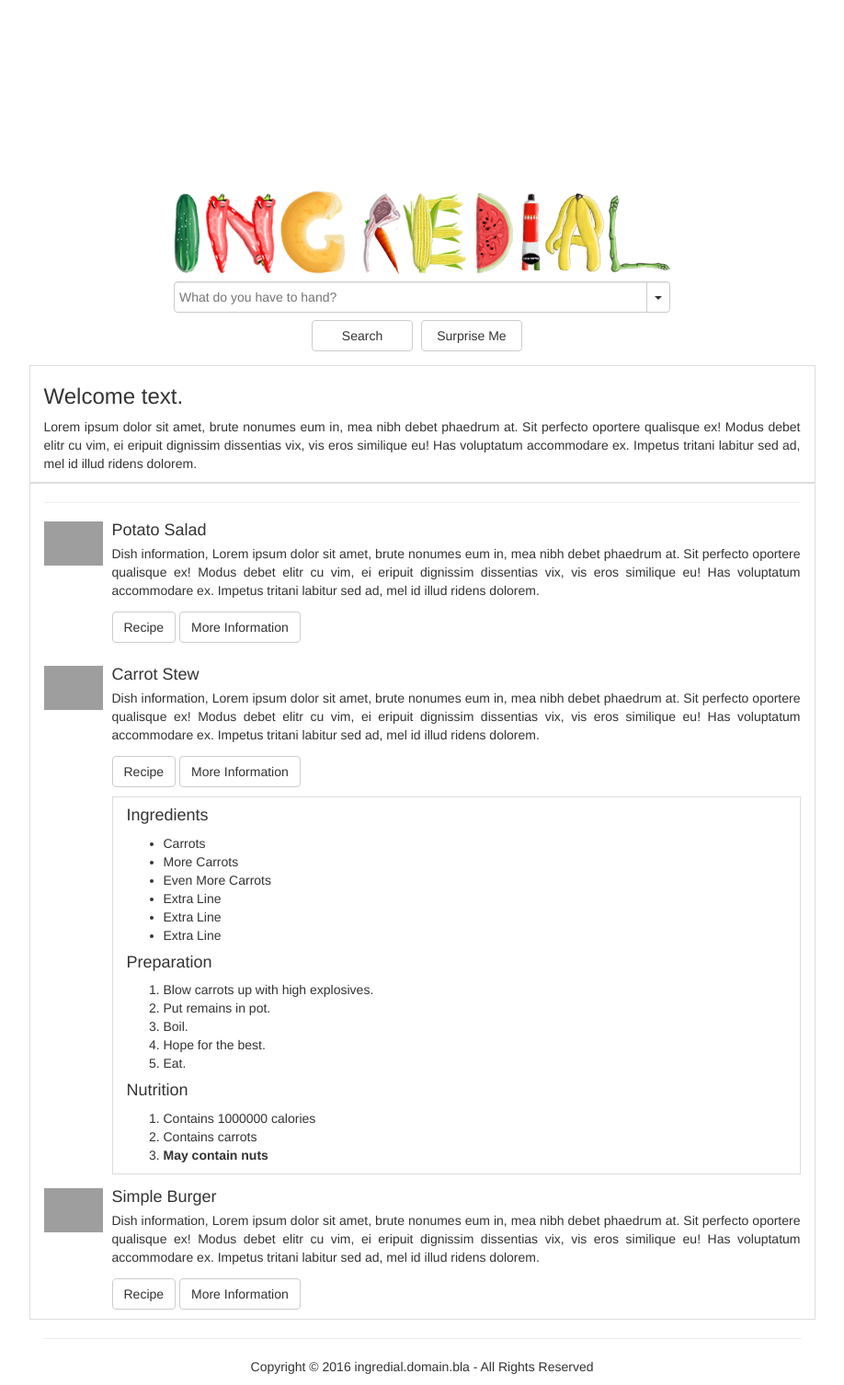
After one commit to ImRhys/Ingredial, a PHP site: page /tempsecond.php in a window 1280 px wide. The commit adds this page. Shown: the whole page at 92% size, without its empty margins (181-1099 px from the left). Run offline with PHP 8.4, Linux system fonts and the light colour scheme; grey boxes are pictures that could not be loaded.

Commit message:
Added test layout page

```diff
--- a/css/override.css
+++ b/css/override.css
@@ -21,3 +21,12 @@
     width: 240px;
     margin-top: 8px
 }
+
+.force-resize {
+    width: 64px;
+}
+
+.body-buttons {
+    margin-top: 3px;
+    margin-bottom: 10px;
+}
--- /dev/null
+++ b/tempsecond.php
@@ -0,0 +1,126 @@
+<html>
+<head>
+    <title>Ingredial - Search</title>
+    <link href="css/bootstrap.min.css" rel="stylesheet">
+    <link href="css/magicsuggest-min.css" rel="stylesheet">
+    <link href="css/override.css" rel="stylesheet">
+
+    <link rel="shortcut icon" href="favicon.ico" />
+</head>
+<body>
+
+<div class="container">
+    <div class="col-sm-6 col-centered offset-top">
+        <img src="img/logo.png" class="img-responsive" id="main-logo" alt="Main logo" />
+        <div class="form-group">
+            <form id="searchf" method="get" action="">
+                <input class="form-control" id="ms-scrabble">
+                <div class="center-block main-buttons-group">
+                    <button type="button" class="btn btn-default main-buttons" onclick="" style="margin-right: 5px">Search</button>
+                    <button type="button" class="btn btn-default main-buttons" onclick="">Surprise Me</button>
+                </div>
+            </form>
+        </div>
+    </div>
+
+    <div class="col-md-9 col-centered table-bordered">
+        <h3>Welcome text.</h3>
+        <p style="text-align: justify">Lorem ipsum dolor sit amet, brute nonumes eum in, mea nibh debet phaedrum at. Sit perfecto oportere qualisque ex! Modus debet elitr cu vim, ei eripuit dignissim dissentias vix, vis eros similique eu! Has voluptatum accommodare ex. Impetus tritani labitur sed ad, mel id illud ridens dolorem.</p>
+    </div>
+
+    <div class="col-md-9 col-centered table-bordered">
+        <hr>
+        <div class="media">
+            <div class="media-left">
+                <a href="#">
+                    <img class="media-object force-resize" src="http://foodnetwork.sndimg.com/content/dam/images/food/fullset/2006/9/22/0/ig0707_potato_salad1.jpg" alt="...">
+                </a>
+            </div>
+            <div class="media-body">
+                <h4 class="media-heading">Potato Salad</h4>
+                <p class="text-justify">Dish information, Lorem ipsum dolor sit amet, brute nonumes eum in, mea nibh debet phaedrum at. Sit perfecto oportere qualisque ex! Modus debet elitr cu vim, ei eripuit dignissim dissentias vix, vis eros similique eu! Has voluptatum accommodare ex. Impetus tritani labitur sed ad, mel id illud ridens dolorem.</p>
+                <button type="button" class="btn btn-default body-buttons">Recipe</button>
+                <button type="button" class="btn btn-default body-buttons">More Information</button>
+            </div>
+        </div>
+
+        <div class="media">
+            <div class="media-left">
+                <a href="#">
+                    <img class="media-object force-resize" src="http://www.nodietsallowed.com/wp-content/uploads/2015/04/sausage-stew-recipe-No-Diets-Allowed.jpg" alt="...">
+                </a>
+            </div>
+            <div class="media-body">
+                <h4 class="media-heading">Carrot Stew</h4>
+                <p class="text-justify">Dish information, Lorem ipsum dolor sit amet, brute nonumes eum in, mea nibh debet phaedrum at. Sit perfecto oportere qualisque ex! Modus debet elitr cu vim, ei eripuit dignissim dissentias vix, vis eros similique eu! Has voluptatum accommodare ex. Impetus tritani labitur sed ad, mel id illud ridens dolorem.</p>
+                <button type="button" class="btn btn-default body-buttons">Recipe</button>
+                <button type="button" class="btn btn-default body-buttons">More Information</button>
+                <div class="col-sm-12 table-bordered">
+                    <h4>Ingredients</h4>
+                    <ul>
+                        <li>Carrots</li>
+                        <li>More Carrots</li>
+                        <li>Even More Carrots</li>
+                        <li>Extra Line</li>
+                        <li>Extra Line</li>
+                        <li>Extra Line</li>
+                    </ul>
+
+                    <h4>Preparation</h4>
+                    <ol>
+                        <li>Blow carrots up with high explosives.</li>
+                        <li>Put remains in pot.</li>
+                        <li>Boil.</li>
+                        <li>Hope for the best.</li>
+                        <li>Eat.</li>
+                    </ol>
+
+                    <h4>Nutrition</h4>
+                    <ol>
+                        <li>Contains 1000000 calories</li>
+                        <li>Contains carrots</li>
+                        <li><b>May contain nuts</b></li>
+                    </ol>
+                </div>
+            </div>
+        </div>
+
+        <div class="media">
+            <div class="media-left">
+                <a href="#">
+                    <img class="media-object force-resize" src="http://www.globalmeatnews.com/var/plain_site/storage/images/publications/food-beverage-nutrition/globalmeatnews.com/industry-markets/first-test-tube-burger-to-be-unveiled/8308222-1-eng-GB/First-test-tube-burger-to-be-unveiled.jpg" alt="...">
+                </a>
+            </div>
+            <div class="media-body">
+                <h4 class="media-heading">Simple Burger</h4>
+                <p class="text-justify">Dish information, Lorem ipsum dolor sit amet, brute nonumes eum in, mea nibh debet phaedrum at. Sit perfecto oportere qualisque ex! Modus debet elitr cu vim, ei eripuit dignissim dissentias vix, vis eros similique eu! Has voluptatum accommodare ex. Impetus tritani labitur sed ad, mel id illud ridens dolorem.</p>
+                <button type="button" class="btn btn-default body-buttons">Recipe</button>
+                <button type="button" class="btn btn-default body-buttons">More Information</button>
+            </div>
+        </div>
+    </div>
+
+    <div class="col-md-9 col-centered">
+        <hr>
+        <p style="text-align: center">Copyright &copy; 2016 ingredial.domain.bla - All Rights Reserved</p>
+    </div>
+</div>
+
+<script src="js/jquery-2.2.1.min.js"></script>
+<script src="js/bootstrap.min.js"></script>
+<script src="js/magicsuggest-min.js"></script>
+
+<script>
+    $(function() {
+        $('#ms-scrabble').magicSuggest({
+            placeholder: 'What do you have to hand?',
+            data: ['Banana', 'Apple', 'Orange', 'Lemon']
+        });
+    });
+
+    function submitf() {
+        $('#searchf').submit();
+    }
+</script>
+</body>
+</html>
```
